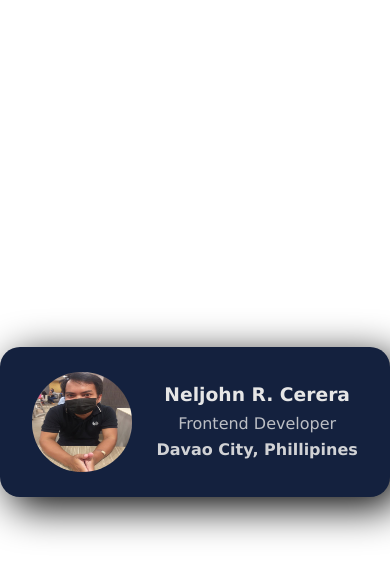
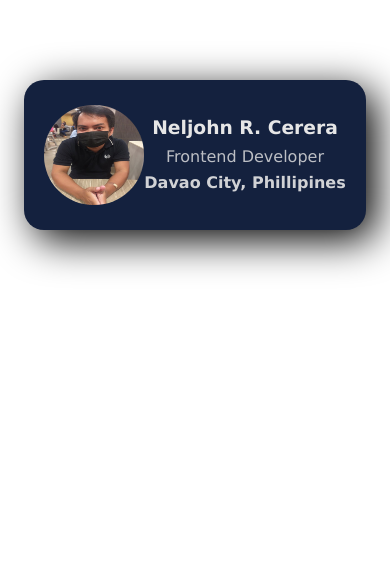
Before and after one commit to Neljohn-Cerera/front-end-career-path_module-2_web-basics_business-card, a plain HTML site: page index.html in a window 390 px wide. Drawn offline with nearby package versions, Linux system fonts and the light colour scheme.

Commit message:
module 2 - web basics - business card

```diff
--- a/styles.css
+++ b/styles.css
@@ -16,6 +16,7 @@
 
 body {
   height: 100vh;
+  width: 100%;
   font-family: Verdana, Geneva, Tahoma, sans-serif;
   display: flex;
   align-items: center;
@@ -54,7 +55,7 @@ h4 {
 }
 
 .card {
-  width: 400px;
+  width: minmax(400px, 90%);
   height: 150px;
   padding: 20px;
   display: flex;
@@ -93,14 +94,14 @@ h4 {
   }
 }
 
-/*
-Stretch goals:
-Find other ways you can personalize
-the design of your business card, e.g.:
-- change the border(s)
-- add border radius
-- shuffle the layout
-- shadows        🤯
-- hover effects  🤯🤯
-- animations     🤯🤯🤯
-*/
+@media (max-width: 600px) {
+  body {
+    align-items: start;
+  }
+  .card {
+    margin-top: 5em;
+  }
+  .card:hover {
+    transform: scale(1.05);
+  }
+}
```
